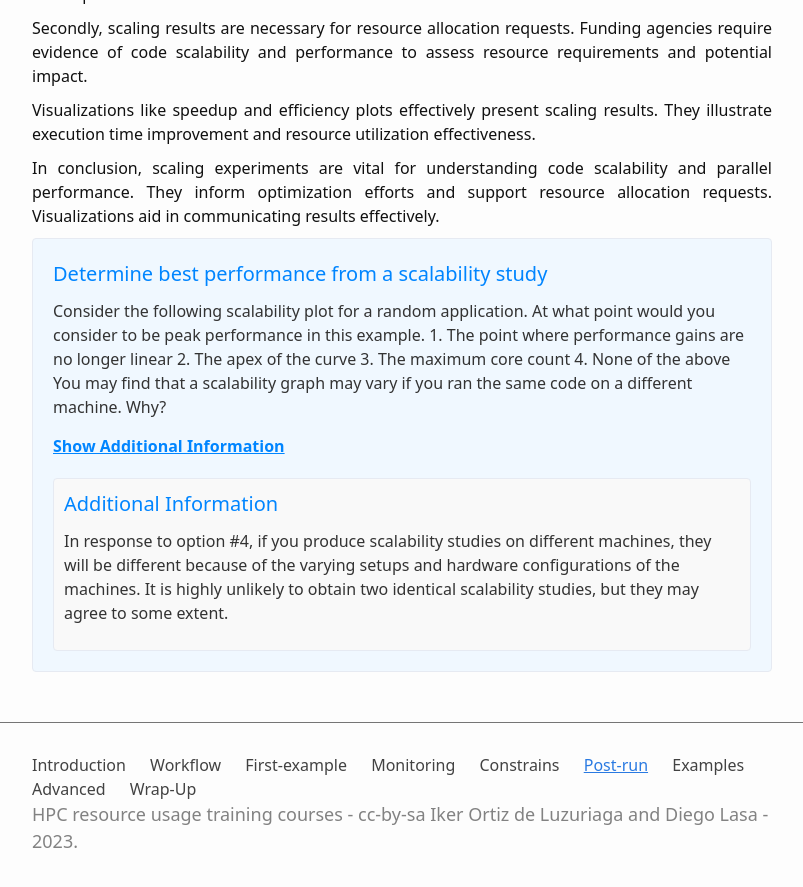
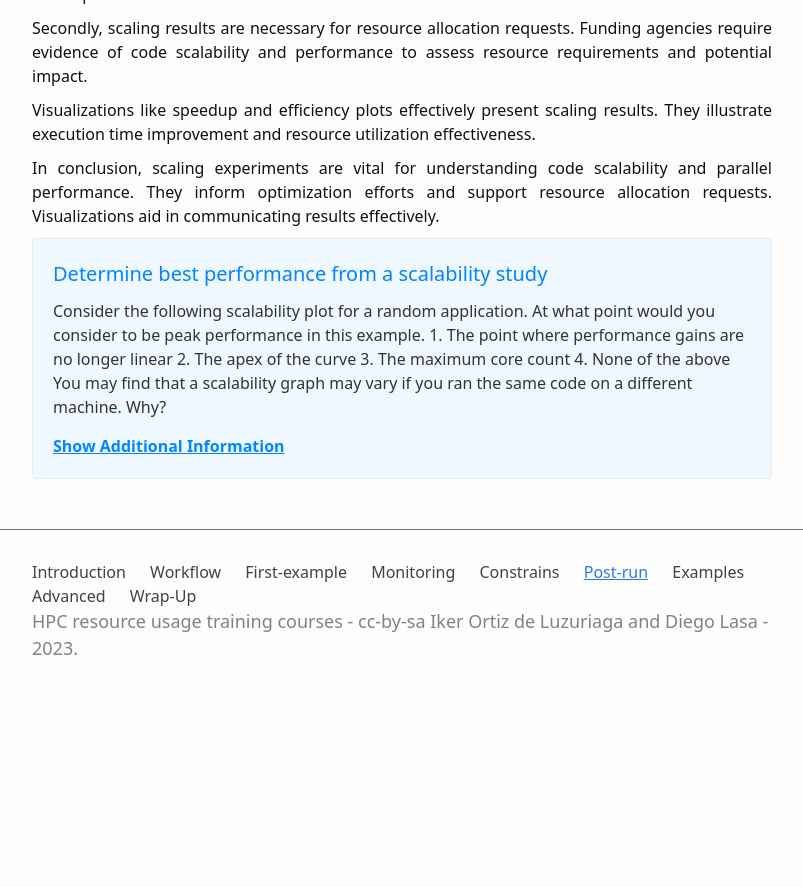
Before and after one commit to dipc-cc/slurm-training, a Jekyll site: the page built from 6_postrun.md, in a window 1280 px wide and 900 px high, scrolled down 952 px. Shown: the top 887 px of the window, without its empty margins (238-1041 px from the left). Built offline with Jekyll 4.4.1, drawn with Linux system fonts in a browser that asks for light colours; some web fonts are replaced; after the commit the page ends 1659 px from its top, so only the background shows below that; some of the changed lines change nothing that is shown.

Commit message:
Fixing info box to 6.lesson

```diff
--- a/6_postrun.md
+++ b/6_postrun.md
@@ -55,7 +55,6 @@ In conclusion, scaling experiments are vital for understanding code scalability
 
 
 
-
 <style>
   .info-box {
     background-color: #f0f8ff;
@@ -108,7 +107,7 @@ At what point would you consider to be peak performance in this example.
 You may find that a scalability graph may vary if you ran the same code on a different machine. Why?
   </p>
   <div class="additional-info-toggle">Show Additional Information</div>
-  <div class="additional-info" style="display: block;"> <!-- Displayed by default -->
+  <div class="additional-info">
     <h3>Additional Information</h3>
     <p>
       In response to option #4, if you produce scalability studies on different machines, they will be different because of the varying setups and hardware configurations of the machines. It is highly unlikely to obtain two identical scalability studies, but they may agree to some extent.
@@ -117,9 +116,16 @@ You may find that a scalability graph may vary if you ran the same code on a dif
 </div>
 
 <script>
-  document.querySelector('.additional-info-toggle').addEventListener('click', function() {
-    var additionalInfo = document.querySelector('.additional-info');
-    additionalInfo.style.display = (additionalInfo.style.display === 'none') ? 'block' : 'none';
-    this.textContent = (additionalInfo.style.display === 'none') ? 'Show Additional Information' : 'Hide Additional Information';
+  var additionalInfoToggle = document.querySelector('.additional-info-toggle');
+  var additionalInfo = document.querySelector('.additional-info');
+
+  additionalInfoToggle.addEventListener('click', function() {
+    if (additionalInfo.style.display === 'none') {
+      additionalInfo.style.display = 'block';
+      additionalInfoToggle.textContent = 'Hide Additional Information';
+    } else {
+      additionalInfo.style.display = 'none';
+      additionalInfoToggle.textContent = 'Show Additional Information';
+    }
   });
 </script>
```
